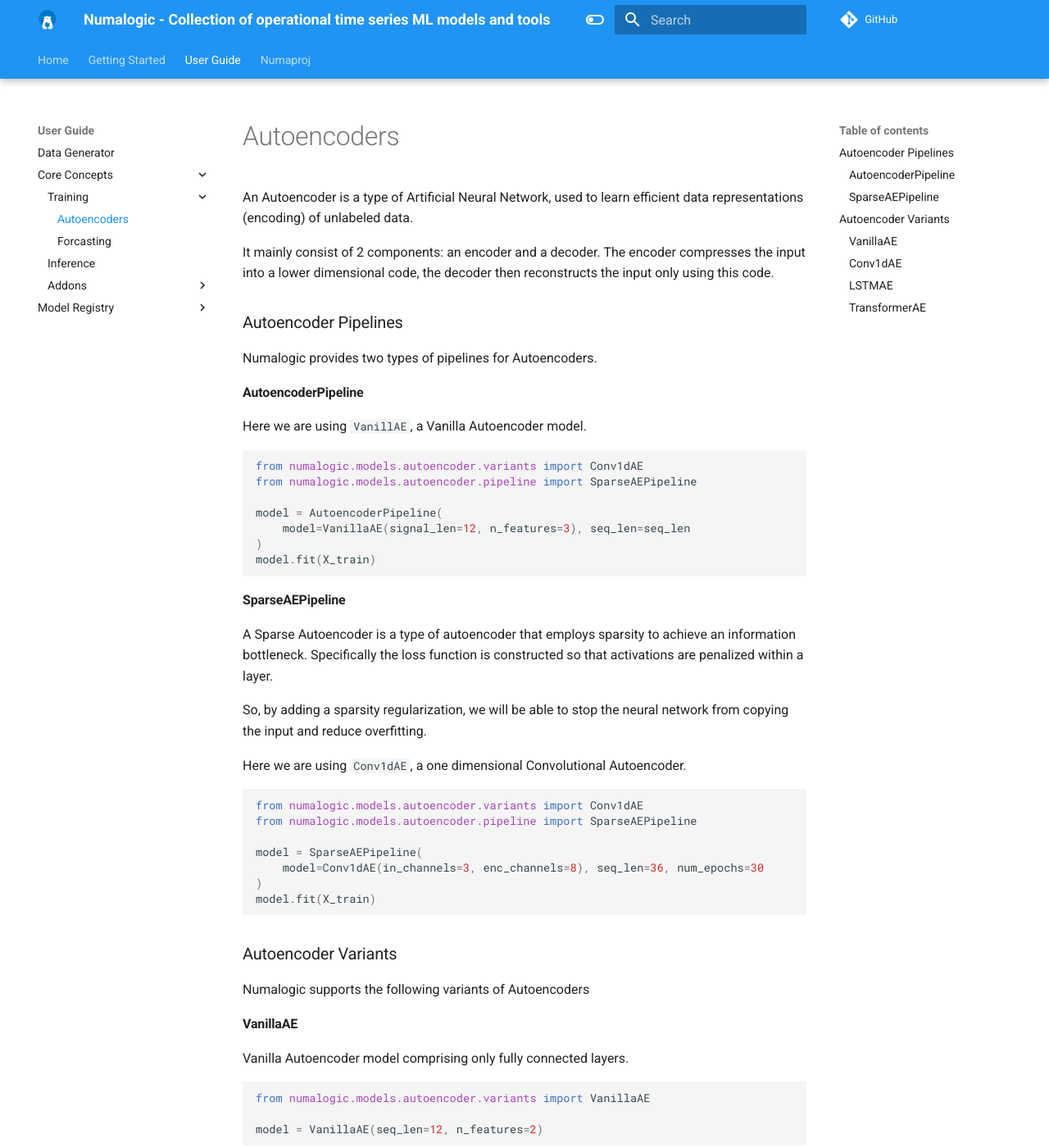
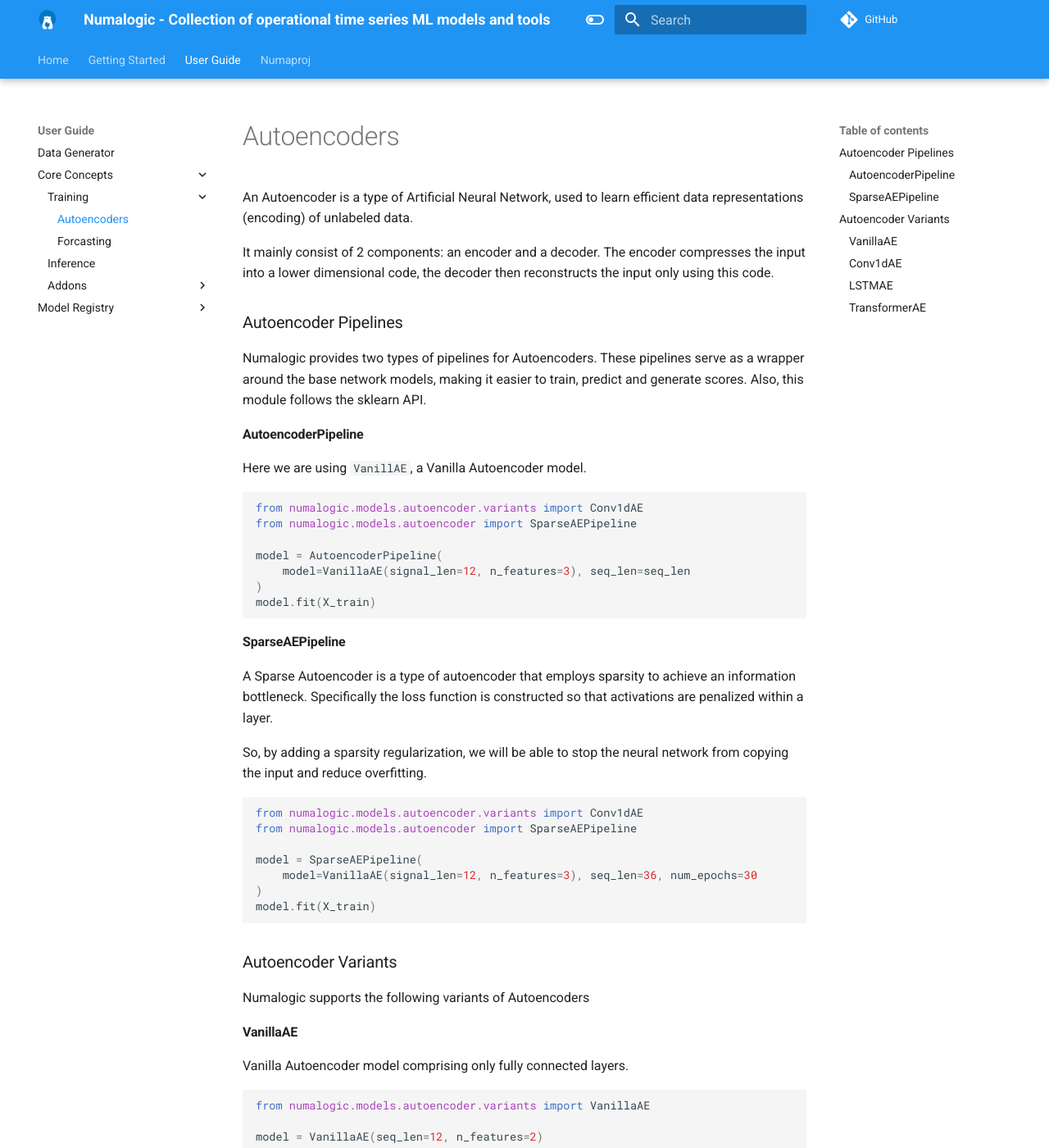
Before and after one commit to numaproj/numalogic, an MkDocs documentation site: the page built from docs/autoencoders.md, in a window 1280 px wide and 1400 px high. Shown: the whole window at 82% size. Built offline with MkDocs 1.6.1 and Material for MkDocs 9.7.7, drawn with Linux system fonts in a browser that asks for light colours; comment, search, counter and statistics services are not loaded.

````diff
--- a/docs/autoencoders.md
+++ b/docs/autoencoders.md
@@ -6,7 +6,7 @@ It mainly consist of 2 components: an encoder and a decoder. The encoder compres
 
 ### Autoencoder Pipelines
 
-Numalogic provides two types of pipelines for Autoencoders.
+Numalogic provides two types of pipelines for Autoencoders. These pipelines serve as a wrapper around the base network models, making it easier to train, predict and generate scores. Also, this module follows the sklearn API.
 
 #### AutoencoderPipeline
 
@@ -14,7 +14,7 @@ Here we are using `VanillAE`, a Vanilla Autoencoder model.
 
 ```python
 from numalogic.models.autoencoder.variants import Conv1dAE
-from numalogic.models.autoencoder.pipeline import SparseAEPipeline
+from numalogic.models.autoencoder import SparseAEPipeline
 
 model = AutoencoderPipeline(
     model=VanillaAE(signal_len=12, n_features=3), seq_len=seq_len
@@ -28,14 +28,12 @@ A Sparse Autoencoder is a type of autoencoder that employs sparsity to achieve a
 
 So, by adding a sparsity regularization, we will be able to stop the neural network from copying the input and reduce overfitting.
 
-Here we are using `Conv1dAE`, a one dimensional Convolutional Autoencoder.
-
 ```python
 from numalogic.models.autoencoder.variants import Conv1dAE
-from numalogic.models.autoencoder.pipeline import SparseAEPipeline
+from numalogic.models.autoencoder import SparseAEPipeline
 
 model = SparseAEPipeline(
-    model=Conv1dAE(in_channels=3, enc_channels=8), seq_len=36, num_epochs=30
+    model=VanillaAE(signal_len=12, n_features=3), seq_len=36, num_epochs=30
 )
 model.fit(X_train)
 ```
````
Also changed, not shown: docs/forecasting.md (+10 -1 lines), docs/post-processing.md (+1 -1 lines), docs/quick-start.md (+3 -2 lines).
